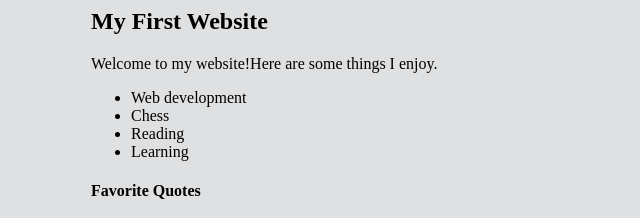
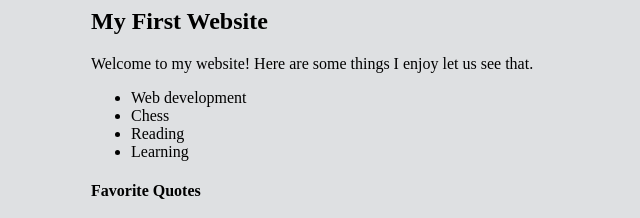
Before and after one commit to Ranjirsv/Html, a plain HTML site: page index.html in a window 1280 px wide. Shown: the top 218 px of the page, 299-939 px from the left. Drawn offline with Linux system fonts and the light colour scheme.

Commit message:
modified

```diff
--- a/index.html
+++ b/index.html
@@ -5,7 +5,7 @@
 <body>
 <div>
 <h2>My First Website</h2>
-<p>Welcome to my website!Here are some things I enjoy.</p>
+<p>Welcome to my website! Here are some things I enjoy let us see that.</p>
 <ul>
 
 <li>Web development</li>
```
